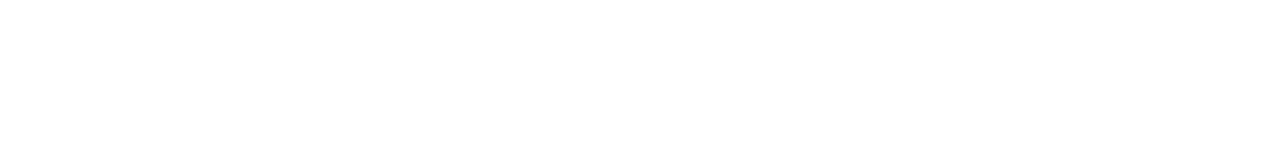
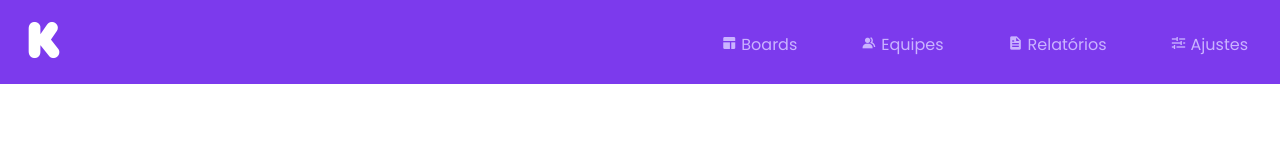
Before and after one commit to Nero-o/Kanban-plano, a plain HTML site: page index.html in a window 1280 px wide. Drawn offline with nearby package versions, Linux system fonts and the light colour scheme.

Commit message:
features/ barra-de-navegação

```diff
--- a/css/style.css
+++ b/css/style.css
@@ -0,0 +1,61 @@
+/* google fonts import */
+@import url('https://fonts.googleapis.com/css2?family=Poppins:ital,wght@0,200;0,300;0,400;0,600;0,700;1,500&display=swap');
+
+* {
+    font-family: 'poppins', sans-serif;
+    margin: 0;
+    padding: 0;
+}
+
+a {
+    text-decoration: none;
+}
+
+ul {
+    list-style-type: none;
+}
+
+.menu {
+    background:#7C3AED;
+    position: fixed;
+    top:0;
+    left:0;
+    right:0;
+}
+
+.menu-content {
+    display:flex;
+    justify-content:space-between;
+    align-items: center;
+}
+
+.menu ul {
+    display: flex;
+    list-style: none;
+}
+
+.menu .icon-logo i {
+    font-size: 3rem;
+    color:white;
+}
+
+.menu .icon-logo {
+    padding-left:20px;
+}
+
+.menu ul li a {
+    display: block;
+    height: 20px;
+    padding:2rem;
+    color:#CAB3FF;
+    font-size: 16px;
+}
+
+.menu ul li a:hover {
+    color:white;
+    transition:0.5s;
+}
+
+.content-nav li a i {
+    padding-right:4px;
+}
--- a/index.html
+++ b/index.html
@@ -1,5 +1,6 @@
 <!DOCTYPE html>
 <html lang="pt-br">
+
 <head>
     <meta charset="UTF-8">
     <meta http-equiv="X-UA-Compatible" content="IE=edge">
@@ -10,7 +11,27 @@
     <link rel="stylesheet" type="text/css" href="/css/style.css">
     <link rel="stylesheet" type="text/css" href="/css/responsive.css">
 
+    <!-- Boxicons CSS -->
+    <link href='https://unpkg.com/boxicons@2.1.4/css/boxicons.min.css' rel='stylesheet'>
 </head>
+
 <body>
+    <aside class="menu">
+        <div class="menu-content">
+
+            <a class="icon-logo" href="#"><i class='bx bxl-kickstarter'></i></a>
+
+
+            <nav class="navbar">
+                <ul class="content-nav">
+                    <li><a href="#"><i class='bx bxs-layout'></i>Boards</a></li>
+                    <li><a href="#"><i class='bx bxs-group'></i>Equipes</a></li>
+                    <li><a href="#"><i class='bx bxs-file'></i>Relatórios</a></li>
+                    <li><a href="#"><i class='bx bx-slider'></i>Ajustes</a></li>
+                </ul>
+            </nav>
+        </div>
+    </aside>
 </body>
+
 </html>
```
